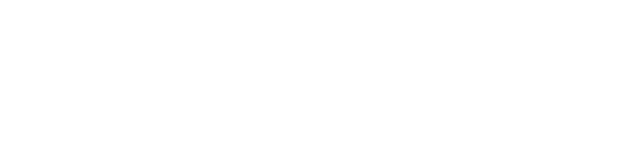
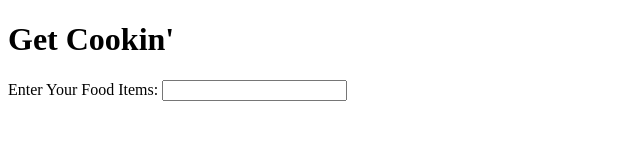
Before and after one commit to nadiyaheb/getcookin, a plain HTML site: page index.html in a window 1280 px wide. Shown: the whole page, without its empty margins (0-640 px from the left). Drawn offline with nearby package versions, Linux system fonts and the light colour scheme.

Commit message:
Added app.js file and Added a form to index.html

```diff
--- a/index.html
+++ b/index.html
@@ -2,8 +2,15 @@
 <html>
 <head>
 	<title>Get Cookin'</title>
+	<script src="http://code.jquery.com/jquery-2.2.1.min.js"></script>
 </head>
 <body>
+<h1>Get Cookin'</h1>
 
+<form>
+	<label>Enter Your Food Items:</label>
+	<input type="text" name="foodItems" />
+</form>
+	<script src="app.js"></script>
 </body>
 </html>
```
Also changed, not shown: app.js (added).
